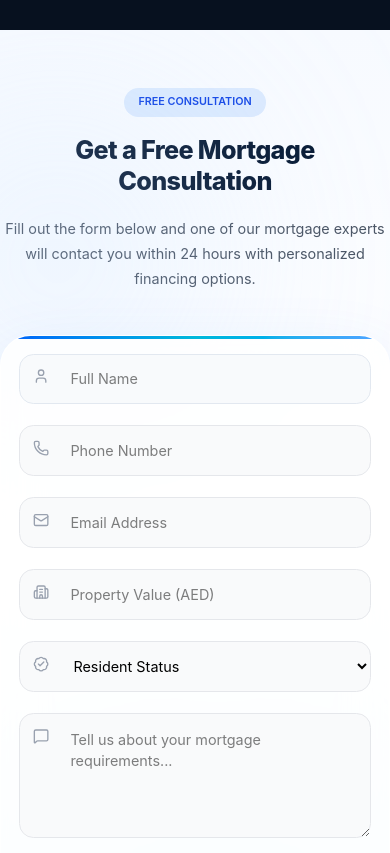
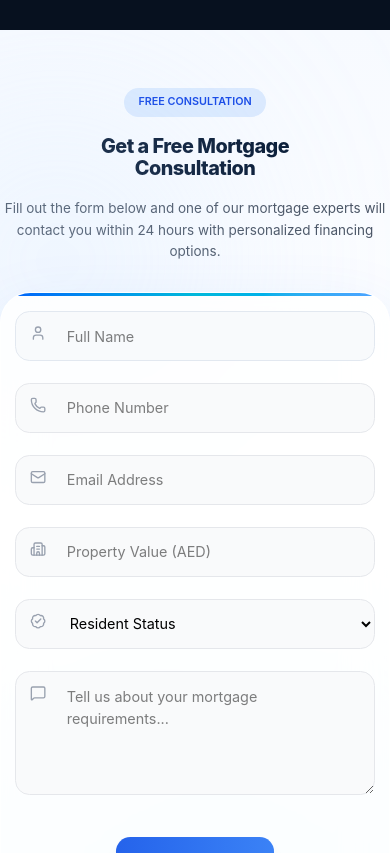
Before and after one commit to MahekZehra/homeloanz-website, a React (Vite) app: page / in a window 390 px wide. Shown: the part 9340-10193 px from the top of the page. Built offline with nearby package versions, Linux system fonts and the light colour scheme.

Commit message:
Responsive Hero Section

```diff
--- a/src/components/Consultation/Consultation.jsx
+++ b/src/components/Consultation/Consultation.jsx
@@ -53,12 +53,12 @@ const handleSubmit = async (e) => {
             FREE CONSULTATION
           </span>
 
-          <h2 className="mt-5 text-[28px] sm:text-[34px] md:text-[42px] lg:text-6xl font-extrabold tracking-tight text-[#071A35] leading-tight">
+          <h2 className="mt-5 mx-auto max-w-[320px] text-[22px] sm:text-[28px] md:text-[42px] lg:text-6xl font-extrabold tracking-tight leading-[1.15] text-[#071A35]">
 
             Get a Free Mortgage Consultation
 
           </h2>
-          <p className="mx-auto mt-5 max-w-3xl text-base md:text-xl leading-7 md:leading-8 text-gray-600">
+          <p className="mx-auto mt-5 max-w-3xl text-[15px] md:text-xl leading-6 md:leading-8 text-gray-600">
 
             Fill out the form below and one of our mortgage experts
             will contact you within 24 hours with personalized
@@ -70,7 +70,7 @@ const handleSubmit = async (e) => {
 
         {/* Form Card */}
 
-        <div className="relative mx-auto mt-12 md:mt-20 max-w-6xl overflow-hidden rounded-[34px] border border-white/60 bg-white/80 backdrop-blur-xl p-5 md:p-10 shadow-[0_30px_80px_rgba(37,99,235,.12)]">
+        <div className="relative mx-auto mt-8 md:mt-20 max-w-6xl overflow-hidden rounded-[34px] border border-white/60 bg-white/80 backdrop-blur-xl p-5 md:p-10 px-4 md:px-6 shadow-[0_30px_80px_rgba(37,99,235,.12)]">
 
           {/* Form Starts */}
 
```
